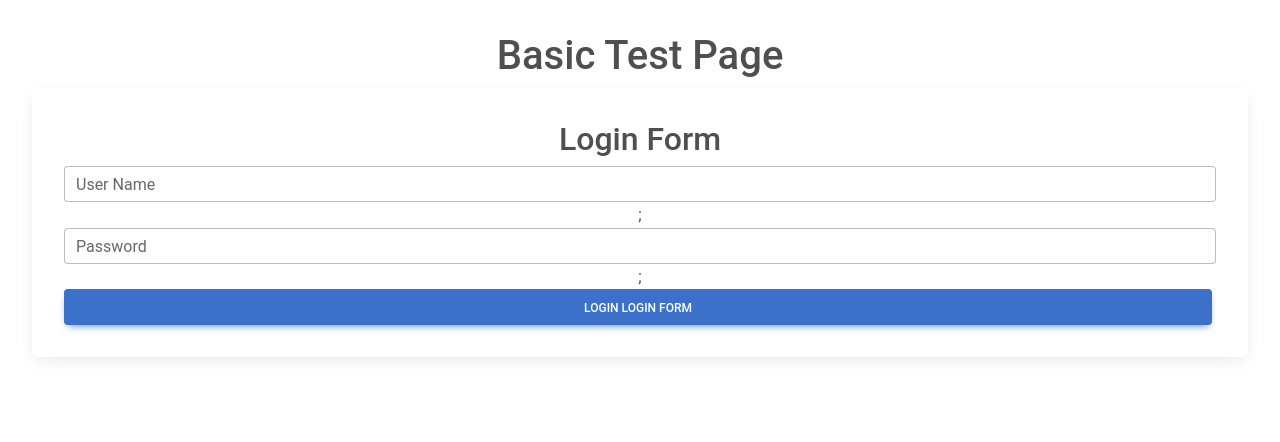
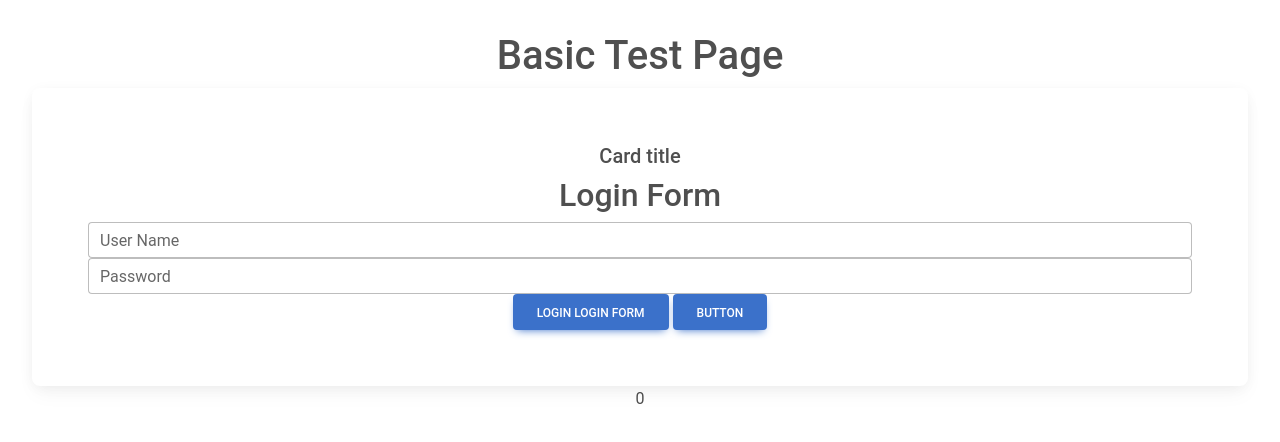
Before and after one commit to jason-bunn/react-mpd, a React (Vite) app: page / in a window 1280 px wide. Shown: the top 442 px of the page. Built offline with nearby package versions, Linux system fonts and the light colour scheme.

Commit message:
Added MDB Card

```diff
--- a/src/App.tsx
+++ b/src/App.tsx
@@ -1,5 +1,10 @@
 import { useState } from 'react'
-
+import {
+    MDBCard,
+    MDBCardBody,
+    MDBCardTitle,
+    MDBBtn
+} from 'mdb-react-ui-kit';
 import './App.css'
 
 import LoginForm from "./components/LoginForm";
@@ -9,15 +14,18 @@ function App() {
 
   return (
     <>
-      <div>
+          <h1>Basic Test Page</h1>
 
-      </div>
-      <h1>Basic Test Page</h1>
-      <div className="card">
-              <LoginForm onClick={() => setCount((count) => count + 1)}>
-                  Login Form
-              </LoginForm>
-      </div>
+          <MDBCard>
+              <MDBCardBody>
+                  <MDBCardTitle>Card title</MDBCardTitle>
+                  <LoginForm onClick={() => setCount((count) => count + 1)}>
+                      Login Form
+                  </LoginForm>
+                  <MDBBtn>Button</MDBBtn>
+              </MDBCardBody>
+          </MDBCard>
+          <p>{count}</p>
 
     </>
   )
--- a/src/components/LoginForm.tsx
+++ b/src/components/LoginForm.tsx
@@ -11,8 +11,8 @@ function LoginForm({ children, onClick }: Props) {
     return (
         <>
             <h2>{children}</h2>
-            <MDBInput label="User Name" id="form1" type="text" />;
-            <MDBInput label="Password" id="form1" type="text" />;
+            <MDBInput label="User Name" id="form1" type="text" />
+            <MDBInput label="Password" id="form1" type="text" />
             <Button onClick={onClick}>Login {children}</Button>
         </>
 
```
